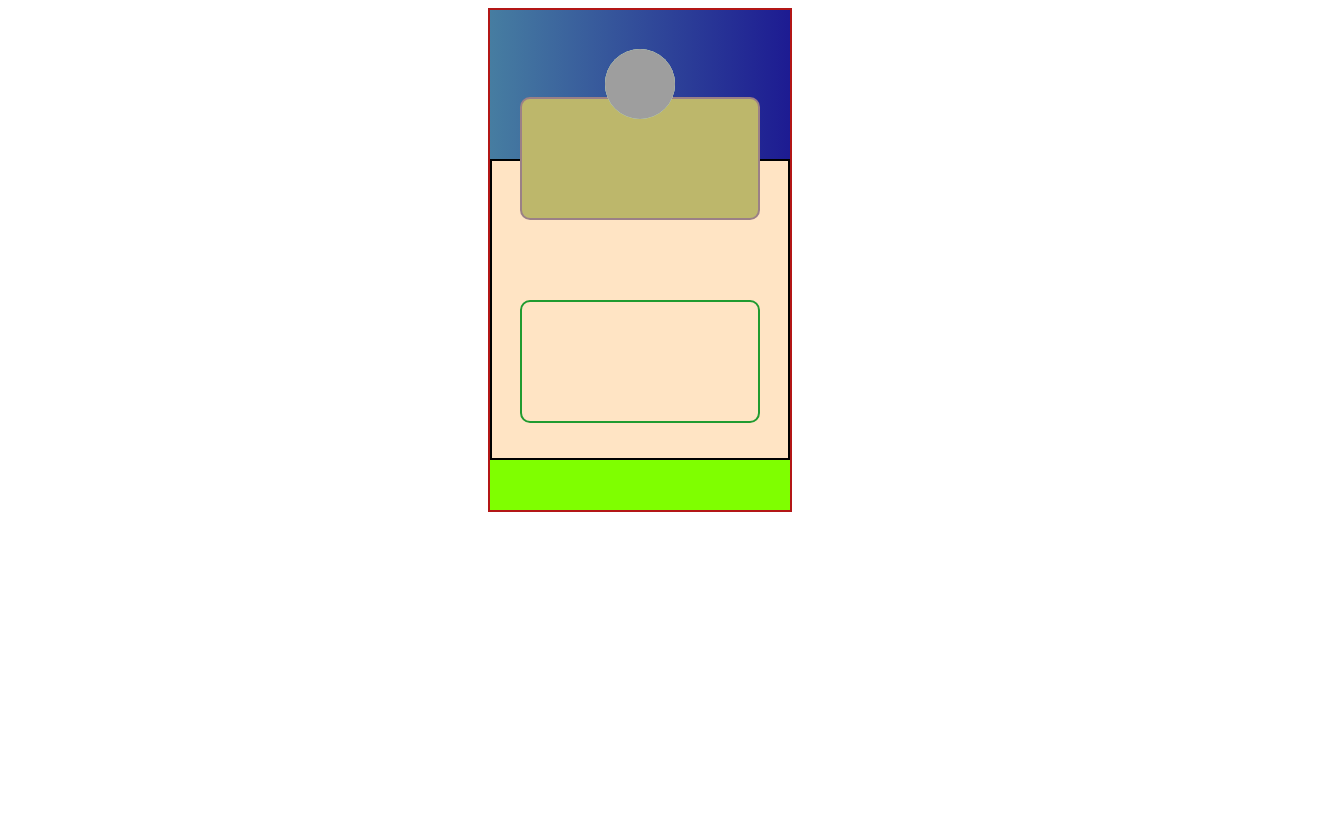
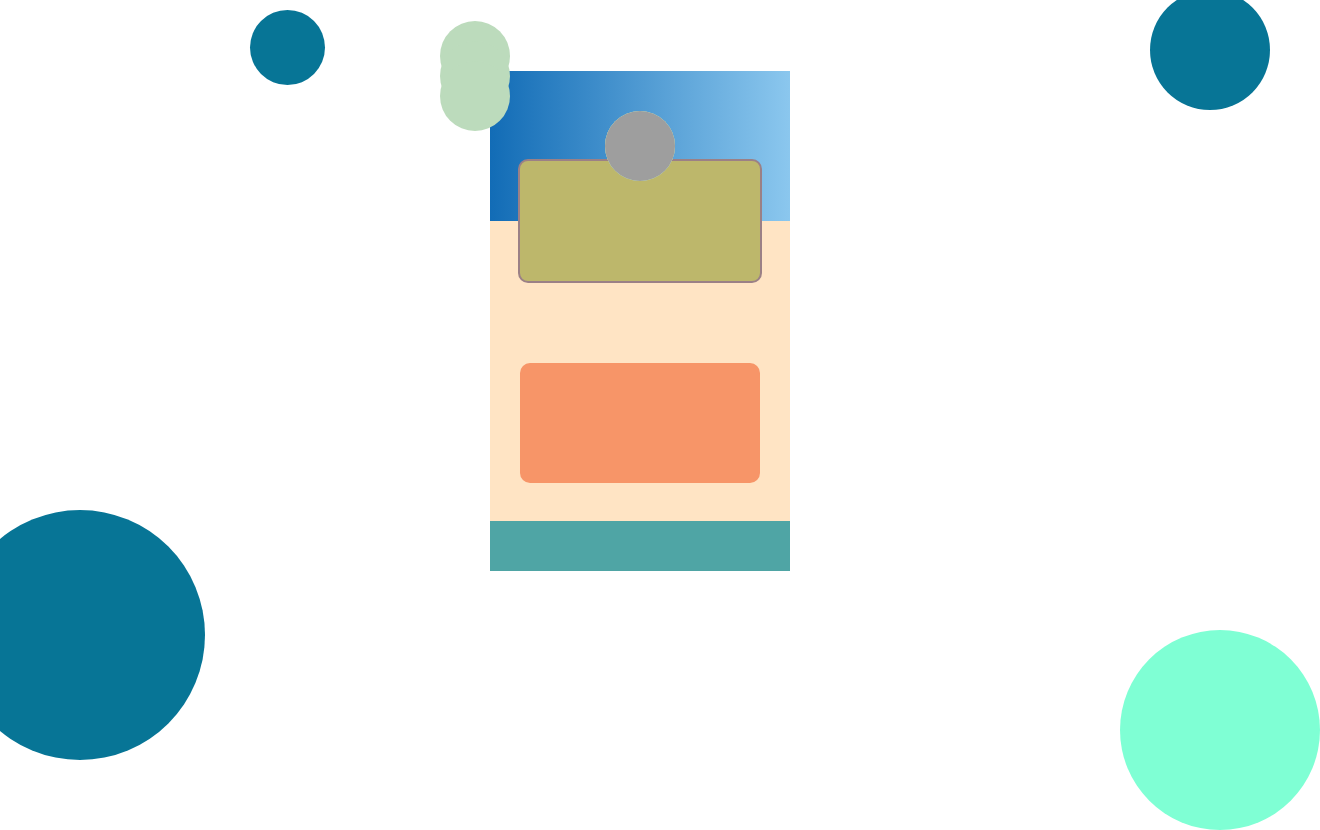
Before and after one commit to mus7afayildiz/Design-with-Flexbox-, a plain HTML site: page index.html in a window 1280 px wide. Shown: the whole page, 1320 px wide, since content can reach past the window. Before the commit the page ends 800 px from the top, so only its background shows below. Drawn offline with Linux system fonts and the light colour scheme; grey boxes are pictures that could not be loaded.

Commit message:
ic daireler haric konumlandirma tamamlandi

```diff
--- a/index.html
+++ b/index.html
@@ -8,8 +8,14 @@
     <link rel="stylesheet" href="./style.css">
 </head>
 <body>
+    <ball id="solUst"></ball>
+    <ball id="solAlt"></ball>
     <main>
-        <header></header>
+        <header>
+            <div id:buyukDaire></div>
+            <div id:kucukDaire></div>
+            <div id:ortaoyDaire></div>
+        </header>
         <section>
             <summary>
                 <div><img src="https://encrypted-tbn0.gstatic.com/images?q=tbn:ANd9GcTUEgE45wBPSyEEe2Aigcp4bkCPuOs7rcLi3A&usqp=CAU" alt="profil image"></div>
@@ -18,5 +24,10 @@
         </section>
         <nav></nav>
     </main>
+
+    <ball id="sagUst"></ball>
+    <ball id="sagAlt"></ball>
+
+
 </body>
 </html>
--- a/style.css
+++ b/style.css
@@ -1,29 +1,27 @@
 body{
     display: flex;
-    flex-direction: column;
+    flex-direction: row;
+    justify-content: center;
     align-items: center;
-    justify-content: center;
-
 }
 
 main{
     background-color: wheat;
-    border: 2px solid rgb(179, 23, 23);
     height: 500px;
     width: 300px;
     display: flex;
     flex-direction: column;
     justify-content: center;
+    margin-top: 5%;
 }
 
 header{
-    background-image: linear-gradient(to right, rgb(70, 125, 161),rgb(29, 27, 146));
+    background-image: linear-gradient(to left, rgb(139, 199, 238),rgb(18, 108, 182));
     height: 30%;
 }
 
 section{
     background-color: bisque;
-    border: 2px solid black;
     height: 60%;
     display: flex;
     flex-direction: column;
@@ -32,7 +30,7 @@ section{
 }
 
 nav{
-    background-color: chartreuse;
+    background-color: rgb(79, 165, 165);
     height: 10%;
 }
 
@@ -49,8 +47,7 @@ summary{
 }
 
 aside{
-    background-color: bisque;
-    border: 2px solid rgb(32, 155, 48);
+    background-color: rgb(247, 149, 104);
     width: 80%;
     height: 40%;
     border-radius: 10px;
@@ -78,3 +75,61 @@ img{height: 70px;
     justify-content: center;
     align-items: center;
 }
+
+#sagAlt{
+  background-color: aquamarine;
+  height: 200px;
+  width: 200px;
+  border-radius: 50%;
+  position: absolute;
+  right:-40px;
+  bottom: -30px;
+}
+#sagUst{
+    background-color: rgb(7, 117, 150);
+    height: 120px;
+    width: 120px;
+    border-radius: 50%;
+    position: absolute;
+    right:10px;
+    top: -10px;
+  }
+
+  #solUst{
+    background-color: rgb(7, 117, 150);
+    height: 75px;
+    width: 75px;
+    border-radius: 50%;
+    position: absolute;
+    left:250px;
+    top: 10px;
+  }
+
+  #solAlt{
+    background-color: rgb(7, 117, 150);
+    height: 250px;
+    width: 250px;
+    border-radius: 50%;
+    position: absolute;
+    left:-45px;
+    bottom:40px;
+  }
+
+  #buyukDaire{
+    background-color: aquamarine;
+    height: 30px;
+    width: 30px;
+    border-radius: 50%;
+    position: absolute;
+    left:-15px;
+    bottom:20px;
+  }
+
+    #ortaBoyDaire{
+        background-color: aqua;
+        width: 20px;
+        height: 20px;
+        position: absolute;
+        left:-15px;
+        bottom:20px;
+    }
```
